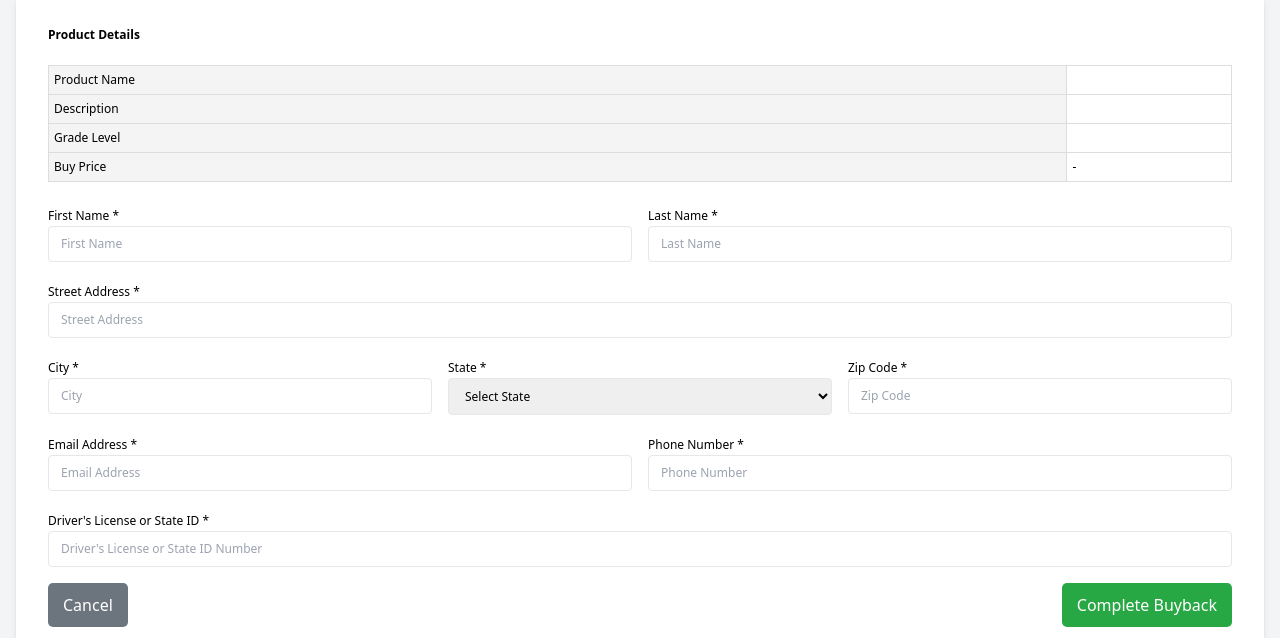
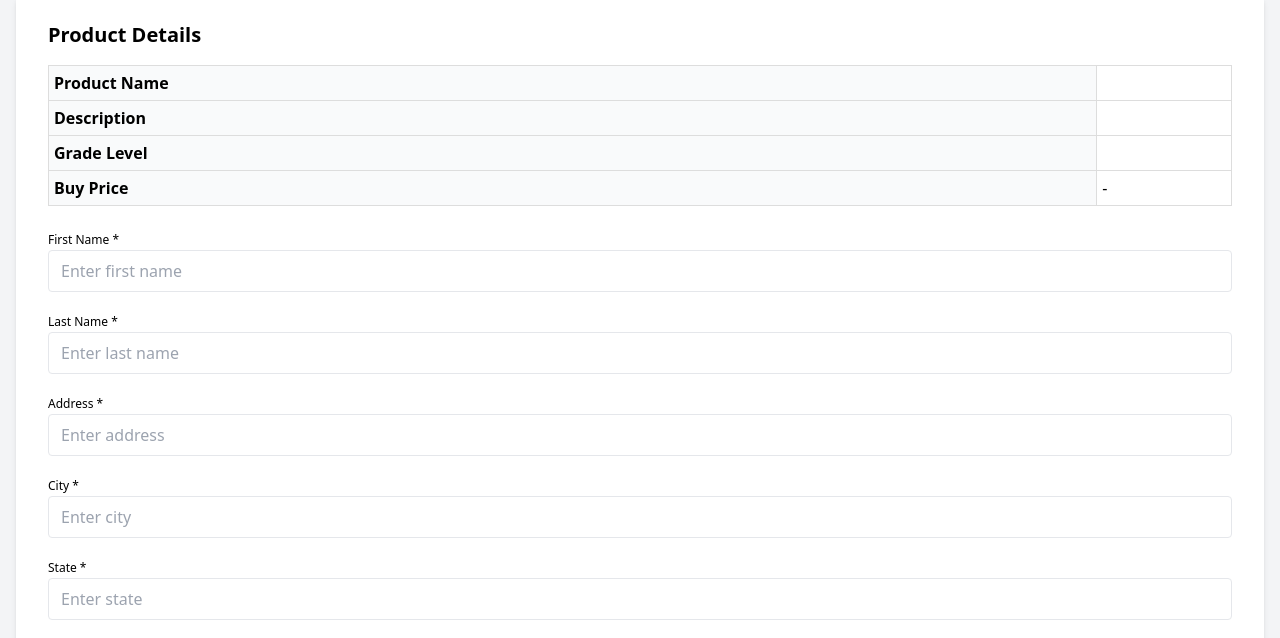
Before and after one commit to adil215786/buy-back-pos, a plain HTML site: page customer-intake.html in a window 1280 px wide. Shown: the part 132-770 px from the top of the page. Drawn offline with nearby package versions, Linux system fonts and the light colour scheme.

Commit message:
Update customer-intake.html

```diff
--- a/customer-intake.html
+++ b/customer-intake.html
@@ -2,7 +2,6 @@
 <html lang="en">
 <head>
     <script>
-        // Dynamically load the navigation menu
         document.addEventListener('DOMContentLoaded', function () {
             fetch('nav.html')
                 .then(response => response.text())
@@ -14,13 +13,12 @@
                 .catch(error => console.error('Error loading navigation menu:', error));
         });
     </script>
-
     <meta charset="UTF-8">
     <meta name="viewport" content="width=device-width, initial-scale=1.0">
     <title>Customer Intake</title>
     <link href="https://cdn.jsdelivr.net/npm/tailwindcss@2.2.19/dist/tailwind.min.css" rel="stylesheet">
     <style>
-        /* Center and style the title in green */
+        /* Styling adjustments */
         h1 {
             font-size: 1.875rem; /* 3xl */
             font-weight: bold;
@@ -28,47 +26,13 @@
             text-align: center;
         }
 
-        /* Adjust all text to 12px with normal font weight */
-        label,
-        input,
-        textarea,
-        select,
-        table th,
-        table td {
-            font-size: 12px;
-            font-weight: normal;
-        }
-
-        .separator {
-            border-top: 2px solid #ddd;
-            margin: 20px 0;
-        }
-
-        .form-row {
-            display: flex;
-            gap: 1rem;
+        .form-group {
             margin-bottom: 1rem;
         }
 
-        .form-group {
-            flex: 1;
-        }
-
-        .product-details-table {
-            width: 100%;
-            border-collapse: collapse;
-            margin-bottom: 20px;
-        }
-
-        .product-details-table th,
-        .product-details-table td {
-            border: 1px solid #ddd;
-            padding: 5px;
-            text-align: left;
-        }
-
-        .product-details-table th {
-            background-color: #f4f4f4;
+        .form-group label {
+            font-size: 12px;
+            font-weight: normal;
         }
 
         .btn-primary {
@@ -84,113 +48,76 @@
             background-color: #218838;
         }
 
-        .btn-secondary {
-            background-color: #6c757d;
-            color: white;
-            border: none;
-            padding: 10px 15px;
-            cursor: pointer;
-            border-radius: 5px;
+        .product-details-table {
+            width: 100%;
+            border-collapse: collapse;
+            margin-bottom: 20px;
         }
 
-        .btn-secondary:hover {
-            background-color: #5a6268;
+        .product-details-table th,
+        .product-details-table td {
+            border: 1px solid #ddd;
+            padding: 5px;
+        }
+
+        .product-details-table th {
+            background-color: #f9fafb;
+            text-align: left;
         }
     </style>
 </head>
 <body class="bg-gray-100">
-
     <div class="container mx-auto px-4 py-8">
-        <!-- Centered green title -->
         <h1>Customer Intake</h1>
-
         <div class="card bg-white shadow-md rounded px-8 pt-6 pb-8">
-            <h2 class="text-xl font-bold mb-4" style="font-size: 12px;">Product Details</h2>
+            <h2 class="text-xl font-bold mb-4">Product Details</h2>
             <table class="product-details-table">
-                <tr>
-                    <th>Product Name</th>
-                    <td id="productNameDisplay"></td>
-                </tr>
-                <tr>
-                    <th>Description</th>
-                    <td id="productDescriptionDisplay"></td>
-                </tr>
-                <tr>
-                    <th>Grade Level</th>
-                    <td id="gradeLevelDisplay"></td>
-                </tr>
-                <tr>
-                    <th>Buy Price</th>
-                    <td id="buyPriceDisplay"></td>
-                </tr>
+                <tr><th>Product Name</th><td id="productNameDisplay"></td></tr>
+                <tr><th>Description</th><td id="productDescriptionDisplay"></td></tr>
+                <tr><th>Grade Level</th><td id="gradeLevelDisplay"></td></tr>
+                <tr><th>Buy Price</th><td id="buyPriceDisplay"></td></tr>
             </table>
 
             <form id="customerIntakeForm">
-                <!-- First and Last Name -->
-                <div class="form-row">
+                <!-- Customer Information -->
                 <div class="form-group">
                     <label for="customerFirstName">First Name *</label>
-                        <input type="text" id="customerFirstName" class="w-full border rounded px-3 py-2" placeholder="First Name" required>
+                    <input type="text" id="customerFirstName" class="w-full border rounded px-3 py-2" placeholder="Enter first name" required>
                 </div>
                 <div class="form-group">
                     <label for="customerLastName">Last Name *</label>
-                        <input type="text" id="customerLastName" class="w-full border rounded px-3 py-2" placeholder="Last Name" required>
+                    <input type="text" id="customerLastName" class="w-full border rounded px-3 py-2" placeholder="Enter last name" required>
                 </div>
+                <div class="form-group">
+                    <label for="customerAddress">Address *</label>
+                    <input type="text" id="customerAddress" class="w-full border rounded px-3 py-2" placeholder="Enter address" required>
                 </div>
-
-                <!-- Address -->
-                <div class="form-group mb-4">
-                    <label for="customerAddress">Street Address *</label>
-                    <input type="text" id="customerAddress" class="w-full border rounded px-3 py-2" placeholder="Street Address" required>
-                </div>
-
-                <!-- City, State, Zip -->
-                <div class="form-row">
                 <div class="form-group">
                     <label for="customerCity">City *</label>
-                        <input type="text" id="customerCity" class="w-full border rounded px-3 py-2" placeholder="City" required>
+                    <input type="text" id="customerCity" class="w-full border rounded px-3 py-2" placeholder="Enter city" required>
                 </div>
                 <div class="form-group">
                     <label for="customerState">State *</label>
-                        <select id="customerState" class="w-full border rounded px-3 py-2" required>
-                            <option value="">Select State</option>
-                            <option value="CA">California</option>
-                            <!-- Add other states as needed -->
-                        </select>
+                    <input type="text" id="customerState" class="w-full border rounded px-3 py-2" placeholder="Enter state" required>
                 </div>
                 <div class="form-group">
                     <label for="customerZip">Zip Code *</label>
-                        <input type="text" id="customerZip" class="w-full border rounded px-3 py-2" placeholder="Zip Code" pattern="[0-9]{5}" required>
+                    <input type="text" id="customerZip" class="w-full border rounded px-3 py-2" placeholder="Enter zip code" required>
                 </div>
+                <div class="form-group">
+                    <label for="customerEmail">Email *</label>
+                    <input type="email" id="customerEmail" class="w-full border rounded px-3 py-2" placeholder="Enter email" required>
+                </div>
+                <div class="form-group">
+                    <label for="customerPhone">Phone *</label>
+                    <input type="tel" id="customerPhone" class="w-full border rounded px-3 py-2" placeholder="Enter phone number" required>
                 </div>
 
-                <!-- Email and Phone -->
-                <div class="form-row">
-                    <div class="form-group">
-                        <label for="customerEmail">Email Address *</label>
-                        <input type="email" id="customerEmail" class="w-full border rounded px-3 py-2" placeholder="Email Address" required>
-                    </div>
-                    <div class="form-group">
-                        <label for="customerPhone">Phone Number *</label>
-                        <input type="tel" id="customerPhone" class="w-full border rounded px-3 py-2" placeholder="Phone Number" required>
-                    </div>
-                </div>
-
-                <!-- Driver's License -->
-                <div class="form-group mb-4">
-                    <label for="customerDL">Driver's License or State ID *</label>
-                    <input type="text" id="customerDL" class="w-full border rounded px-3 py-2" placeholder="Driver's License or State ID Number" required>
-                </div>
-
-                <!-- Buttons -->
-                <div class="form-row flex justify-between items-center mt-4">
-                    <button id="cancelButton" type="button" class="btn-secondary">Cancel</button>
+                <!-- Submit Button -->
                 <button type="submit" class="btn-primary">Complete Buyback</button>
-                </div>
             </form>
         </div>
     </div>
-
     <script src="customer-intake.js"></script>
 </body>
 </html>
```
Lines whose indentation alone changed are shown as unchanged.
